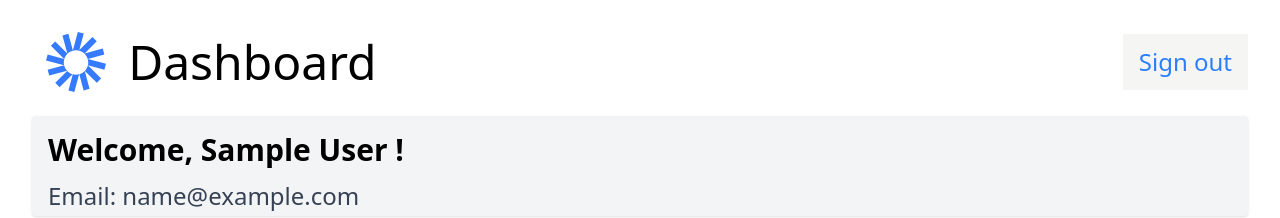
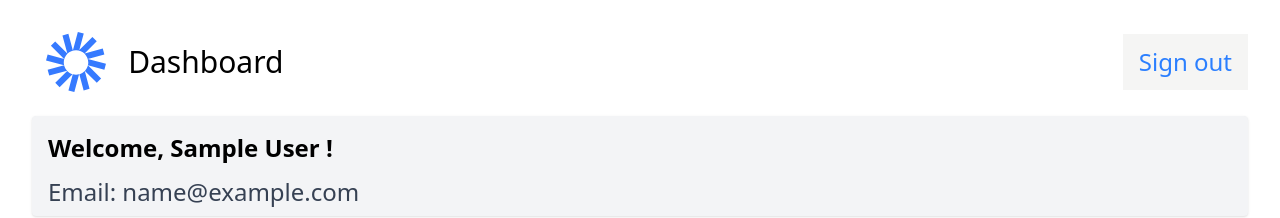
Before and after one commit to SrujanChary-2003/note-taking, a React (Vite) app in the folder frontend/: page /dashboard in a window 1280 px wide. Shown: the top 218 px of the page. Built offline with nearby package versions, Linux system fonts and the light colour scheme; no server answers; sample sign-in values are in the browser's storage.

Commit message:
Changes in dashboard page

```diff
--- a/frontend/src/pages/Home/Home.tsx
+++ b/frontend/src/pages/Home/Home.tsx
@@ -106,7 +106,7 @@ const Home: React.FC = () => {
       <div className="flex justify-between items-center mb-6">
         <div className="flex items-center space-x-2">
           <img src={logo} alt="Logo" className="lg:h-[60px]" />
-          <h1 className="lg:text-5xl md:text-2xl font-medium">Dashboard</h1>
+          <h1 className="lg:text-3xl md:text-2xl font-medium">Dashboard</h1>
         </div>
         <button
           onClick={handleSignOut}
@@ -119,7 +119,7 @@ const Home: React.FC = () => {
       {/* Welcome */}
       {user && (
         <div className="bg-gray-100 p-4 rounded shadow-sm mb-6 text-center md:text-left lg:h-[100px] ">
-          <h2 className="font-semibold lg:text-3xl md:text-2xl sm:text-2xl mb-3">
+          <h2 className="font-semibold lg:text-2xl md:text-1xl sm:text-1xl mb-3">
             Welcome, {user.name} !
           </h2>
           <p className="lg:text-2xl md:text-0.5 text-gray-700">
```
